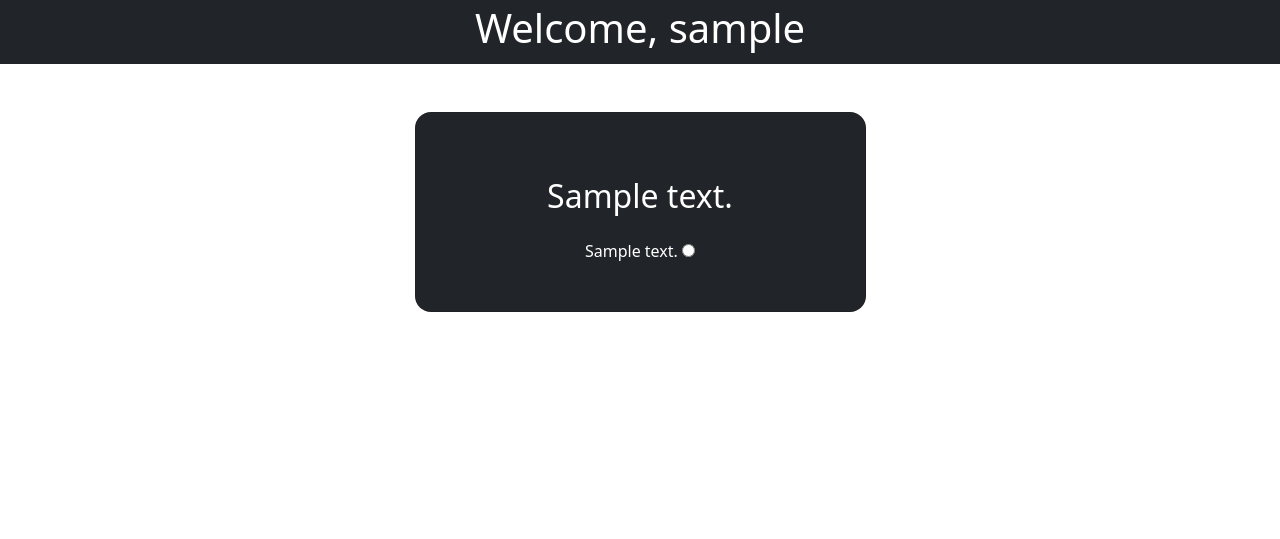
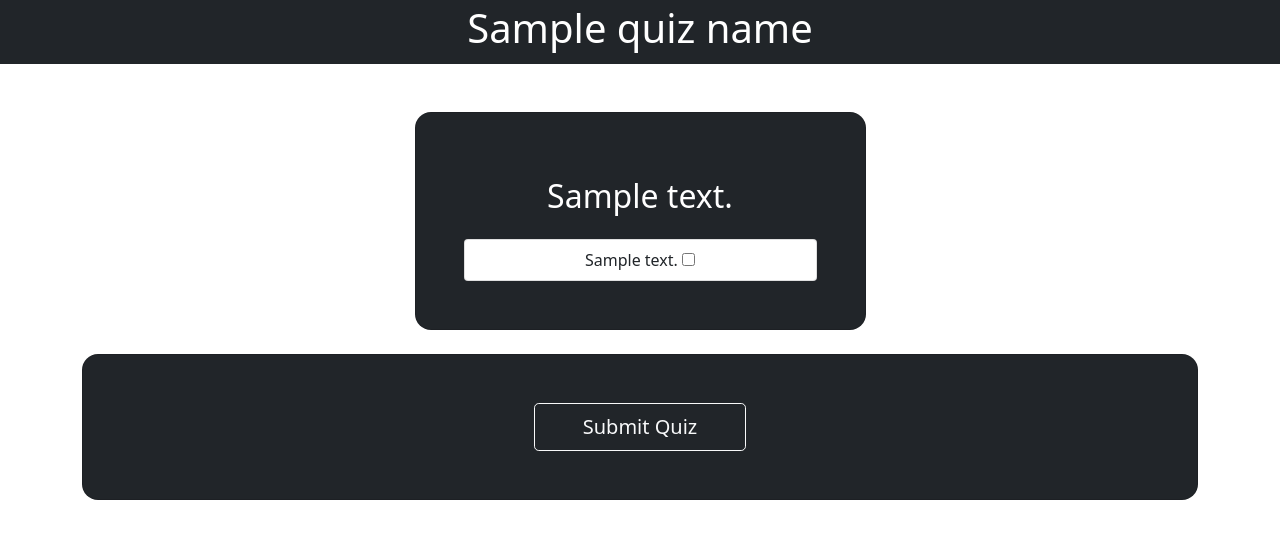
Before and after one commit to JadeAshford/TriviaCrackRemix, a Flask app: template Frontend/templates/take_quiz_by_link.html in a window 1280 px wide. Shown: the part 173-712 px from the top of the page. Run offline with Flask 2, Linux system fonts and the light colour scheme; the template is opened without the code that fills it: most values are stand-ins (such as "Sample title", 1, 10 or a date in 2020).

Commit message:
finished take_quiz_by_link UI

```diff
--- a/Frontend/templates/take_quiz_by_link.html
+++ b/Frontend/templates/take_quiz_by_link.html
@@ -10,7 +10,7 @@
     {%extends "navtemplate.html" %}
     {% block content %}
     <div class=" p-1 bg-dark text-white">
-        <h1 class="h1 text-center">Welcome, {{ username }}</h1>
+        <h1 class="h1 text-center">{{ quiz_name }}</h1>
     </div>
 
     <div class="container mt-sm-5 my-1">
@@ -22,9 +22,11 @@
                                 <div class="question ml-sm-5 pl-sm-5 pt-2">
                                     <div class="py-2 h5"><h2>{{ q.text }}</h2></div>
                                     <div class="ml-md-3 ml-sm-3 pl-md-5 pt-sm-0 pt-3" id="options">
-                                        {% for answer in q.answers %}
-                                        <label class="options">{{ answer }} <input type="radio" name="radio"> <span class="checkmark"></span> </label>
-                                        {% endfor %}
+                                        <ul class="list-group">
+                                            {% for answer in q.answers %}
+                                            <li class="list-group-item">{{ answer }} <input type="checkbox" name="checkbox"> <span class="checkmark"></span> </li>
+                                            {% endfor %}
+                                        </ul>
                                     </div>
                                 </div>
                             </div>
@@ -33,6 +35,12 @@
                     {% endfor %}
             </div>
         </div>
+        <div class="card bg-dark text-white" style="border-radius: 1rem;">
+            <div class="card-body p-5 text-center">
+                <button class="btn btn-outline-light btn-lg px-5" type="submit">Submit Quiz</button>
+            </div>
+        </div>
+        <br>
     </div>
     {% endblock %}
 </body>
```
